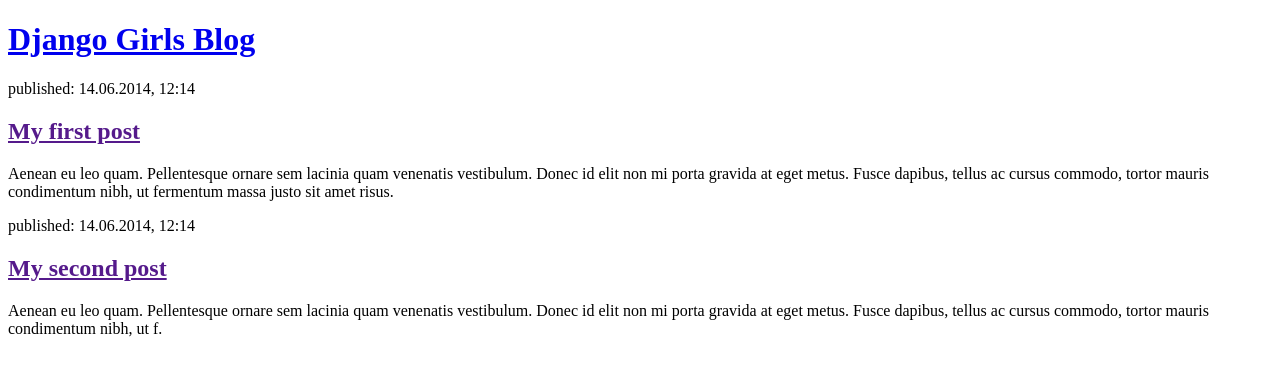
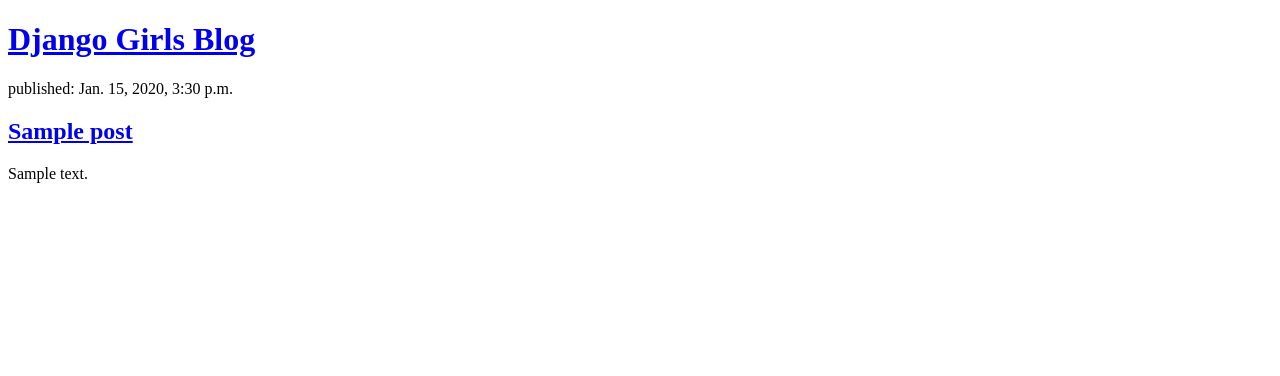
Before and after one commit to RachanaKampli/MyFirstBlog, a Django app: page / in a window 1280 px wide. Shown: the top 376 px of the page. Run offline with Django 3.2, Linux system fonts and the light colour scheme; tables that the repository leaves empty hold one stand-in row (values such as "Sample post").

Commit message:
modified html files.

```diff
--- a/blog/templates/blog/post_list.html
+++ b/blog/templates/blog/post_list.html
@@ -13,17 +13,13 @@
         <header>
             <h1><a href="/">Django Girls Blog</a></h1>
         </header>
-
         <article>
-            <time>published: 14.06.2014, 12:14</time>
-            <h2><a href="">My first post</a></h2>
-            <p>Aenean eu leo quam. Pellentesque ornare sem lacinia quam venenatis vestibulum. Donec id elit non mi porta gravida at eget metus. Fusce dapibus, tellus ac cursus commodo, tortor mauris condimentum nibh, ut fermentum massa justo sit amet risus.</p>
+            {% for post in posts %}
+               <time>published: {{ post.published_date }}</time>
+               <h2><a href=" ">{{post.title}}</a></h2>
+               <p>{{post.text|linebreaksbr}}</p>
+            {% endfor %}
         </article>
 
-        <article>
-            <time>published: 14.06.2014, 12:14</time>
-            <h2><a href="">My second post</a></h2>
-            <p>Aenean eu leo quam. Pellentesque ornare sem lacinia quam venenatis vestibulum. Donec id elit non mi porta gravida at eget metus. Fusce dapibus, tellus ac cursus commodo, tortor mauris condimentum nibh, ut f.</p>
-        </article>
     </body>
 </html>
--- a/blog/views.py
+++ b/blog/views.py
@@ -1,5 +1,8 @@
 from django.shortcuts import render
+from .models import Post
+from django .utils import timezone
 
 # Create your views here.
 def post_list(request):
-    return(render(request,'blog/post_list.html',{}))
+    posts=Post.objects.filter(published_date__lte=timezone.now())
+    return(render(request,'blog/post_list.html',{'posts':posts}))
--- a/mysite/settings.py
+++ b/mysite/settings.py
@@ -27,7 +27,7 @@
 
 ALLOWED_HOSTS = []
 
-
+DEFAULT_AUTO_FIELD='django.db.models.AutoField'
 # Application definition
 
 INSTALLED_APPS = [
@@ -106,7 +106,7 @@
 
 LANGUAGE_CODE = 'en-us'
 
-TIME_ZONE = 'UTC'
+TIME_ZONE = 'Asia/Kolkata'
 
 USE_I18N = True
 
```
